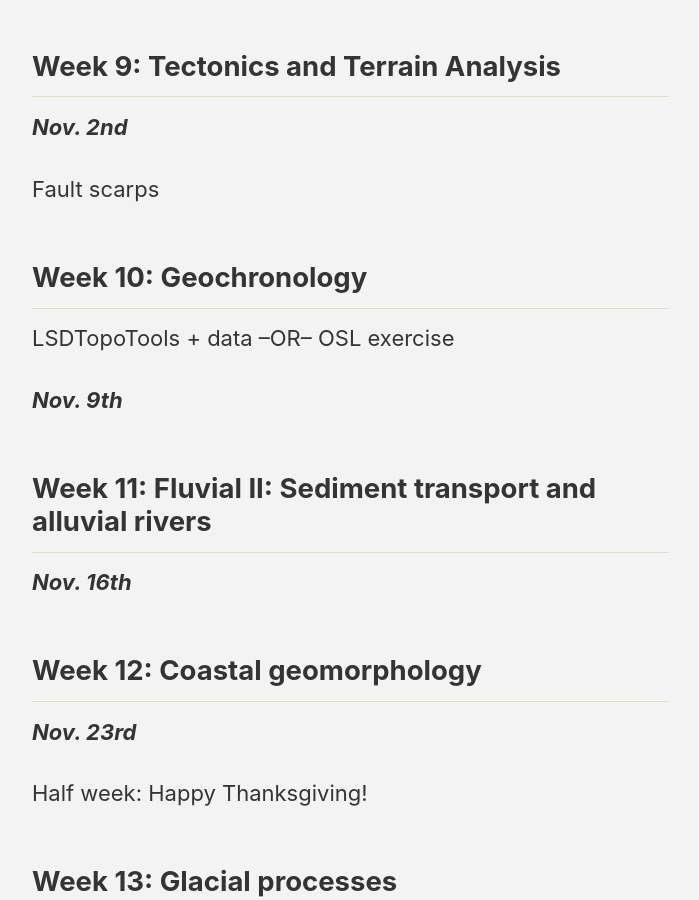
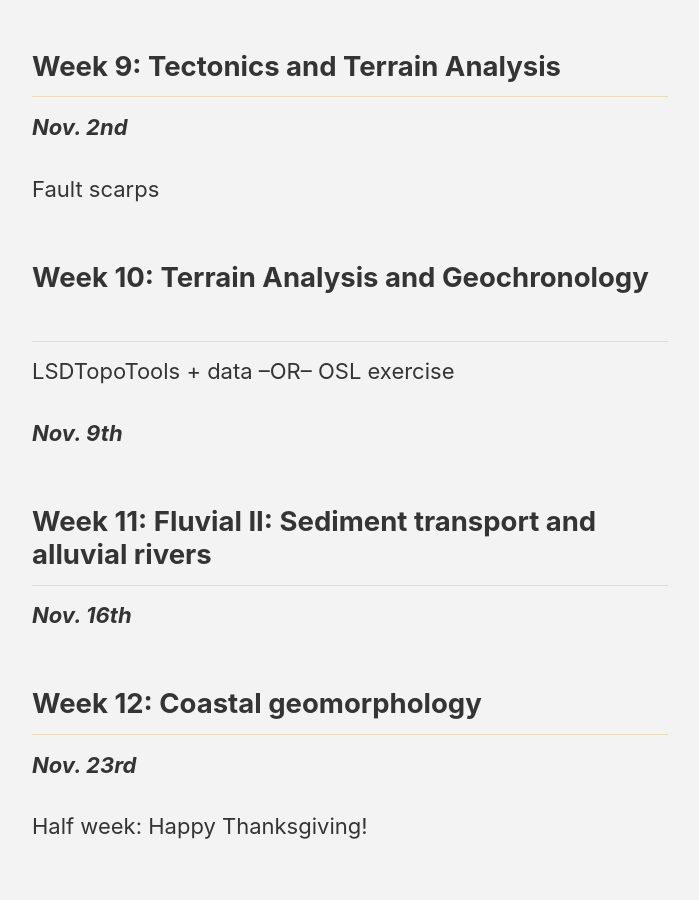
Before and after one commit to GeomorphOnline/GeomorphOnline.github.io, a Jekyll site: the page built from _pages/schedule.md, in a window 1280 px wide and 900 px high, scrolled down 2642 px. Shown: the whole window, without its empty margins (290-989 px from the left). Built offline with Jekyll 4.4.1, drawn with Linux system fonts in a browser that asks for light colours; cached includes are drawn as plain includes; nearby versions of some CDN libraries.

Commit message:
Spread out topographic analysis

```diff
--- a/_pages/schedule.md
+++ b/_pages/schedule.md
@@ -79,7 +79,7 @@
 
 Fault scarps
 
-## Week 10: Geochronology
+## Week 10: Terrain Analysis and Geochronology
 
 LSDTopoTools + data --OR-- OSL exercise
 
```
